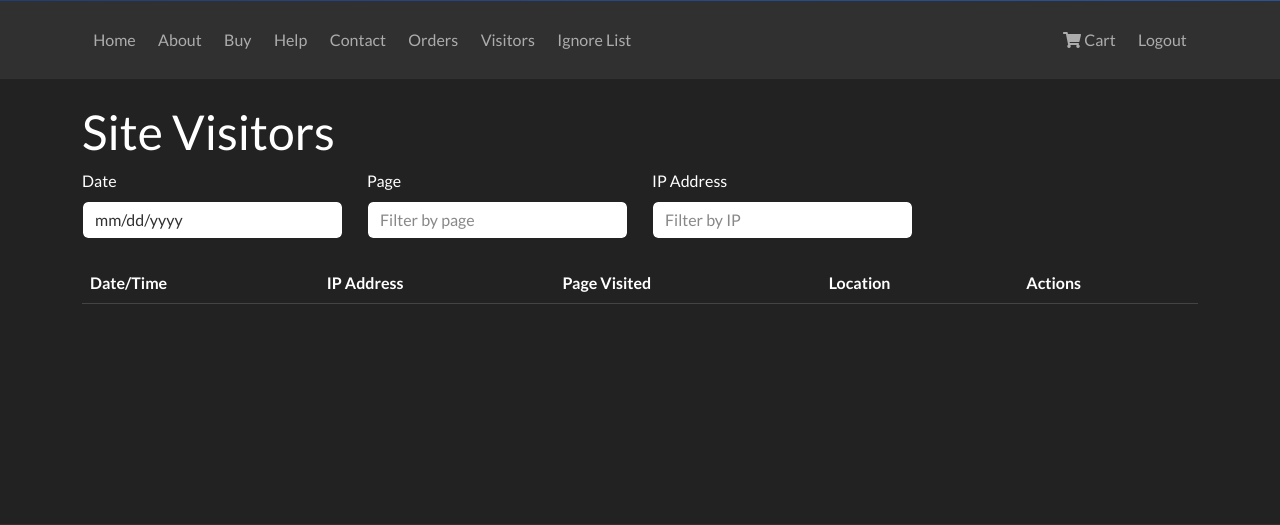
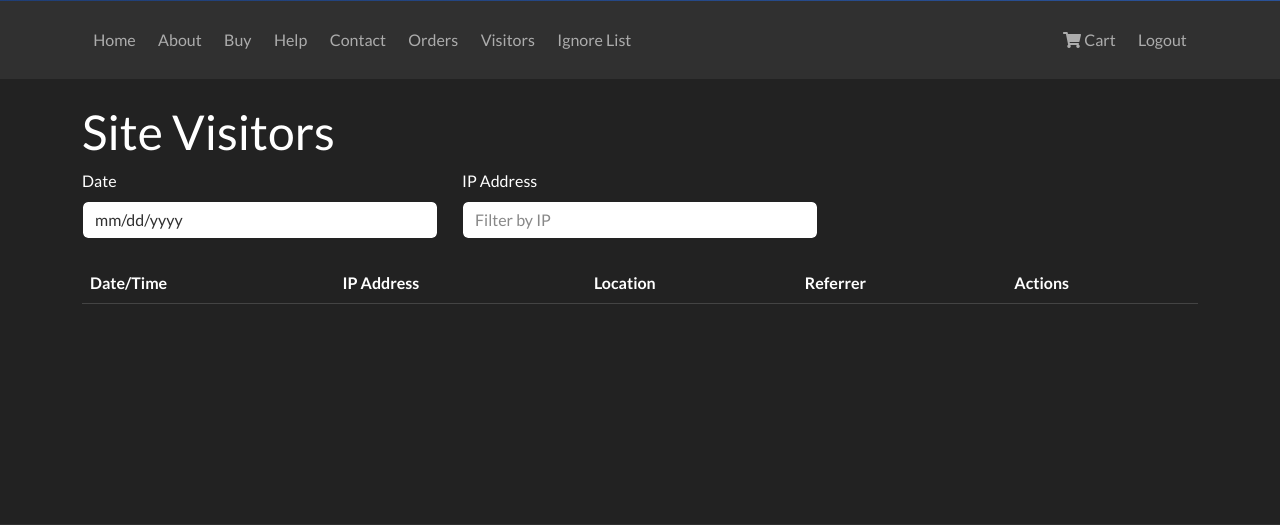
Before and after one commit to Rosssaab/skyremotes, a Flask app: page /visitors in a window 1280 px wide. Shown: the part 156-681 px from the top of the page. Run offline with Flask 2, Linux system fonts and the light colour scheme; the visitor is signed in with stand-in values (Sample User, id 1); data that the repository does not hold is empty; parts of the project's set-up code (start-up, migrations or seed data) failed here and were passed over; some libraries are stand-ins or nearby versions.

Commit message:
Added referrer tracking: - Added Referrer column to SiteVisitors table - Added referrer tracking in visitor logging - Updated visitors page to show referrer - Added better error logging and debugging - Improved referrer parsing and validation

```diff
--- a/app.py
+++ b/app.py
@@ -16,6 +16,7 @@
 from functools import wraps
 from werkzeug.security import check_password_hash, generate_password_hash
 import requests
+from urllib.parse import urlparse
 
 # Set up logging with more detail
 logging.basicConfig(
@@ -672,7 +673,7 @@
             SELECT
                 v.VisitDateTime,
                 v.IPAddress,
-                v.PageVisited,
+                v.Referrer,
                 l.City,
                 l.Region,
                 l.Country
@@ -688,7 +689,7 @@
             visitors.append({
                 'visit_datetime': row.VisitDateTime,
                 'ip_address': row.IPAddress,
-                'page_visited': row.PageVisited,
+                'referrer': row.Referrer,
                 'location': {
                     'city': row.City,
                     'region': row.Region,
@@ -865,18 +866,27 @@
 
 @app.before_request
 def track_visitor():
-    # Skip for static files and certain paths
     if request.path.startswith('/static') or \
        request.path in ['/favicon.ico', '/robots.txt', '/sitemap.xml']:
         return
 
     try:
-        # Get real IP address from headers
+        # Get real IP address and referrer
         ip_address = request.headers.get('X-Forwarded-For', request.remote_addr)
-        if ',' in ip_address:  # In case of multiple IPs, take the first one
+        if ',' in ip_address:
             ip_address = ip_address.split(',')[0].strip()
 
-        logger.debug(f'Tracking visitor with IP: {ip_address}')
+        # Get and parse referrer
+        referrer = None
+        if request.referrer:
+            try:
+                from urllib.parse import urlparse
+                parsed = urlparse(request.referrer)
+                referrer = parsed.netloc
+                logger.debug(f'Parsed referrer domain: {referrer} from {request.referrer}')
+            except Exception as e:
+                logger.error(f'Failed to parse referrer {request.referrer}: {str(e)}')
+                referrer = None
 
         conn = pyodbc.connect(f'DRIVER={{SQL Server}};SERVER={app.config["DB_SERVER"]};DATABASE={app.config["DB_NAME"]};UID={app.config["DB_USER"]};PWD={app.config["DB_PASSWORD"]}')
         cursor = conn.cursor()
@@ -886,36 +896,49 @@
         if cursor.fetchone():
             return
 
-        # Get or create location in a single transaction
-        location_id = get_or_create_location(cursor, ip_address)
+        # Check for existing session (within last 5 minutes)
+        cursor.execute("""
+            SELECT TOP 1 VisitDateTime
+            FROM SiteVisitors
+            WHERE IPAddress = ?
+                AND DATEDIFF(MINUTE, VisitDateTime, GETDATE()) <= 5
+            ORDER BY VisitDateTime DESC
+        """, (ip_address,))
 
-        # Record the visit
-        cursor.execute("""
-            INSERT INTO SiteVisitors (
-                IPAddress, PageVisited, UserAgent, LocationID
-            ) VALUES (?, ?, ?, ?)
-        """, (
-            ip_address,
-            request.path,
-            request.user_agent.string,
-            location_id  # Will be NULL if location lookup failed or wasn't attempted
-        ))
+        last_visit = cursor.fetchone()
 
-        conn.commit()
+        if last_visit:
+            logger.debug(f'Found recent visit (within 5 mins) for {ip_address} at {last_visit[0]}')
+        else:
+            logger.debug(f'New visit from {ip_address}, referrer: {referrer}')
+            # Get or create location
+            location_id = get_or_create_location(cursor, ip_address)
+
+            try:
+                # Record the new session with referrer
+                cursor.execute("""
+                    INSERT INTO SiteVisitors (
+                        IPAddress, PageVisited, UserAgent, LocationID, VisitDateTime, Referrer
+                    ) VALUES (?, ?, ?, ?, GETDATE(), ?)
+                """, (
+                    ip_address,
+                    request.path,
+                    request.user_agent.string,
+                    location_id,
+                    referrer  # Will be NULL if no referrer
+                ))
+
+                conn.commit()
+                logger.debug(f'Successfully recorded visit from {ip_address} with referrer: {referrer}')
+
+            except Exception as e:
+                logger.error(f'Failed to insert visitor record: {str(e)}')
+                logger.error(f'Values: IP={ip_address}, Path={request.path}, LocationID={location_id}, Referrer={referrer}')
+                conn.rollback()
 
     except Exception as e:
-        logger.error(f'Error tracking visitor: {str(e)}')
-        # Try to record visit without location if there was an error
-        try:
-            if 'conn' in locals():
-                cursor.execute("""
-                    INSERT INTO SiteVisitors (
-                        IPAddress, PageVisited, UserAgent
-                    ) VALUES (?, ?, ?)
-                """, (ip_address, request.path, request.user_agent.string))
-                conn.commit()
-        except Exception as e2:
-            logger.error(f'Error in fallback visitor tracking: {str(e2)}')
+        logger.error(f'Error in track_visitor: {str(e)}')
+        logger.error(f'Full traceback: {traceback.format_exc()}')
 
     finally:
         if 'conn' in locals():
--- a/templates/visitors.html
+++ b/templates/visitors.html
@@ -12,15 +12,11 @@
 
     <!-- Filters -->
     <div class="row mb-4">
-        <div class="col-md-3">
+        <div class="col-md-4">
             <label for="dateFilter" class="form-label">Date</label>
             <input type="date" class="form-control" id="dateFilter">
         </div>
-        <div class="col-md-3">
-            <label for="pageFilter" class="form-label">Page</label>
-            <input type="text" class="form-control" id="pageFilter" placeholder="Filter by page">
-        </div>
-        <div class="col-md-3">
+        <div class="col-md-4">
             <label for="ipFilter" class="form-label">IP Address</label>
             <input type="text" class="form-control" id="ipFilter" placeholder="Filter by IP">
         </div>
@@ -33,8 +29,8 @@
                 <tr>
                     <th>Date/Time</th>
                     <th>IP Address</th>
-                    <th>Page Visited</th>
                     <th>Location</th>
+                    <th>Referrer</th>
                     <th>Actions</th>
                 </tr>
             </thead>
@@ -43,7 +39,6 @@
                 <tr>
                     <td>{{ visitor.visit_datetime.strftime('%Y-%m-%d %H:%M:%S') }}</td>
                     <td>{{ visitor.ip_address }}</td>
-                    <td>{{ visitor.page_visited }}</td>
                     <td>
                         {% if visitor.location %}
                             {{ visitor.location.city }}{% if visitor.location.city and visitor.location.region %}, {% endif %}
@@ -53,6 +48,7 @@
                             Unknown
                         {% endif %}
                     </td>
+                    <td>{{ visitor.referrer or 'Direct' }}</td>
                     <td>
                         <button class="btn btn-sm btn-danger remove-ip"
                                 data-ip="{{ visitor.ip_address }}">
@@ -100,12 +96,10 @@
 
 document.addEventListener('DOMContentLoaded', function() {
     const dateFilter = document.getElementById('dateFilter');
-    const pageFilter = document.getElementById('pageFilter');
     const ipFilter = document.getElementById('ipFilter');
 
     function filterTable() {
         const dateValue = dateFilter.value;
-        const pageValue = pageFilter.value.toLowerCase();
         const ipValue = ipFilter.value.toLowerCase();
 
         const rows = document.querySelectorAll('tbody tr');
@@ -113,18 +107,15 @@
         rows.forEach(row => {
             const date = row.cells[0].textContent.split(' ')[0];
             const ip = row.cells[1].textContent.toLowerCase();
-            const page = row.cells[2].textContent.toLowerCase();
 
             const matchesDate = !dateValue || date === dateValue;
-            const matchesPage = !pageValue || page.includes(pageValue);
             const matchesIP = !ipValue || ip.includes(ipValue);
 
-            row.style.display = (matchesDate && matchesPage && matchesIP) ? '' : 'none';
+            row.style.display = (matchesDate && matchesIP) ? '' : 'none';
         });
     }
 
     dateFilter.addEventListener('input', filterTable);
-    pageFilter.addEventListener('input', filterTable);
     ipFilter.addEventListener('input', filterTable);
 });
 </script>
```
